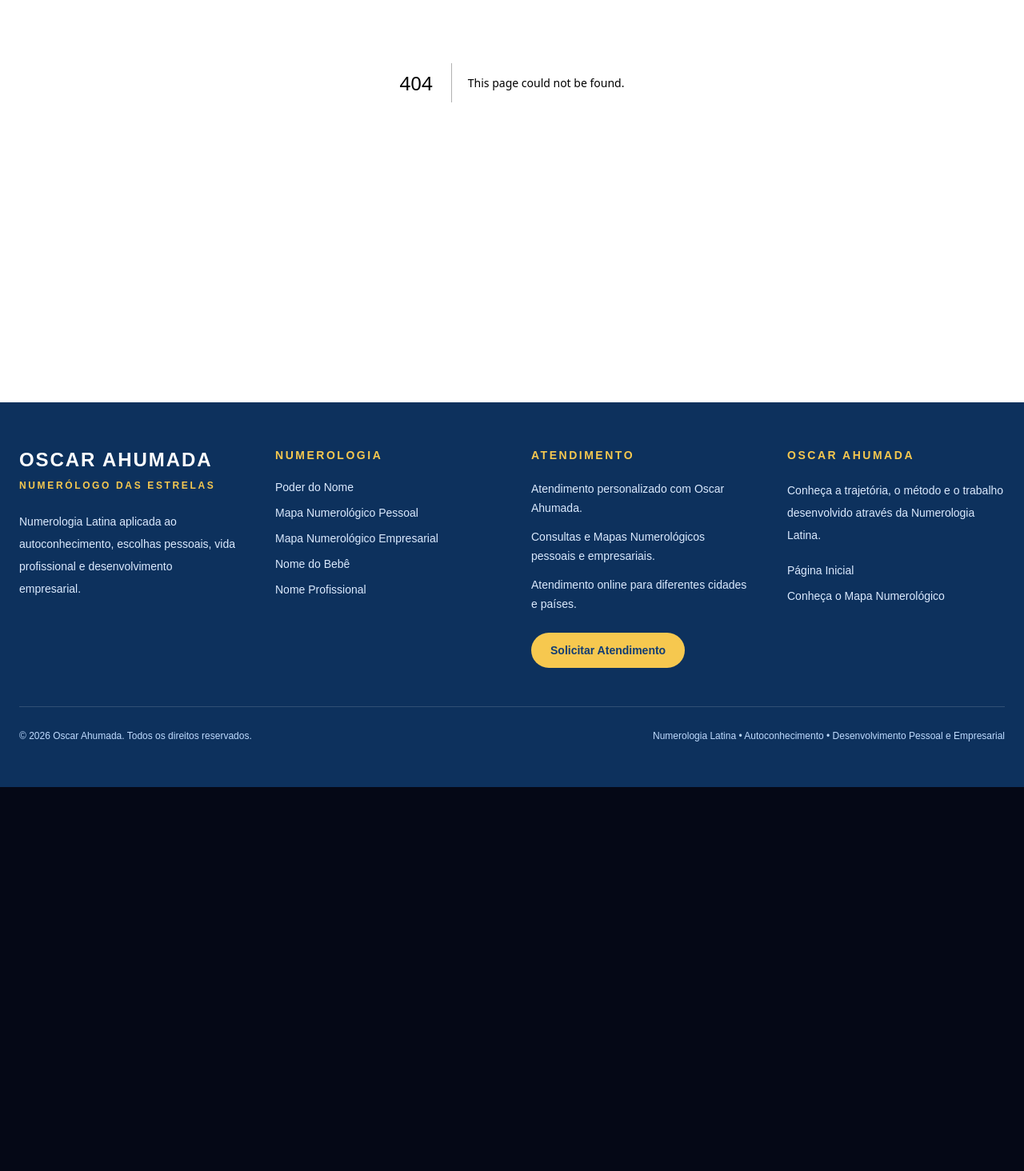
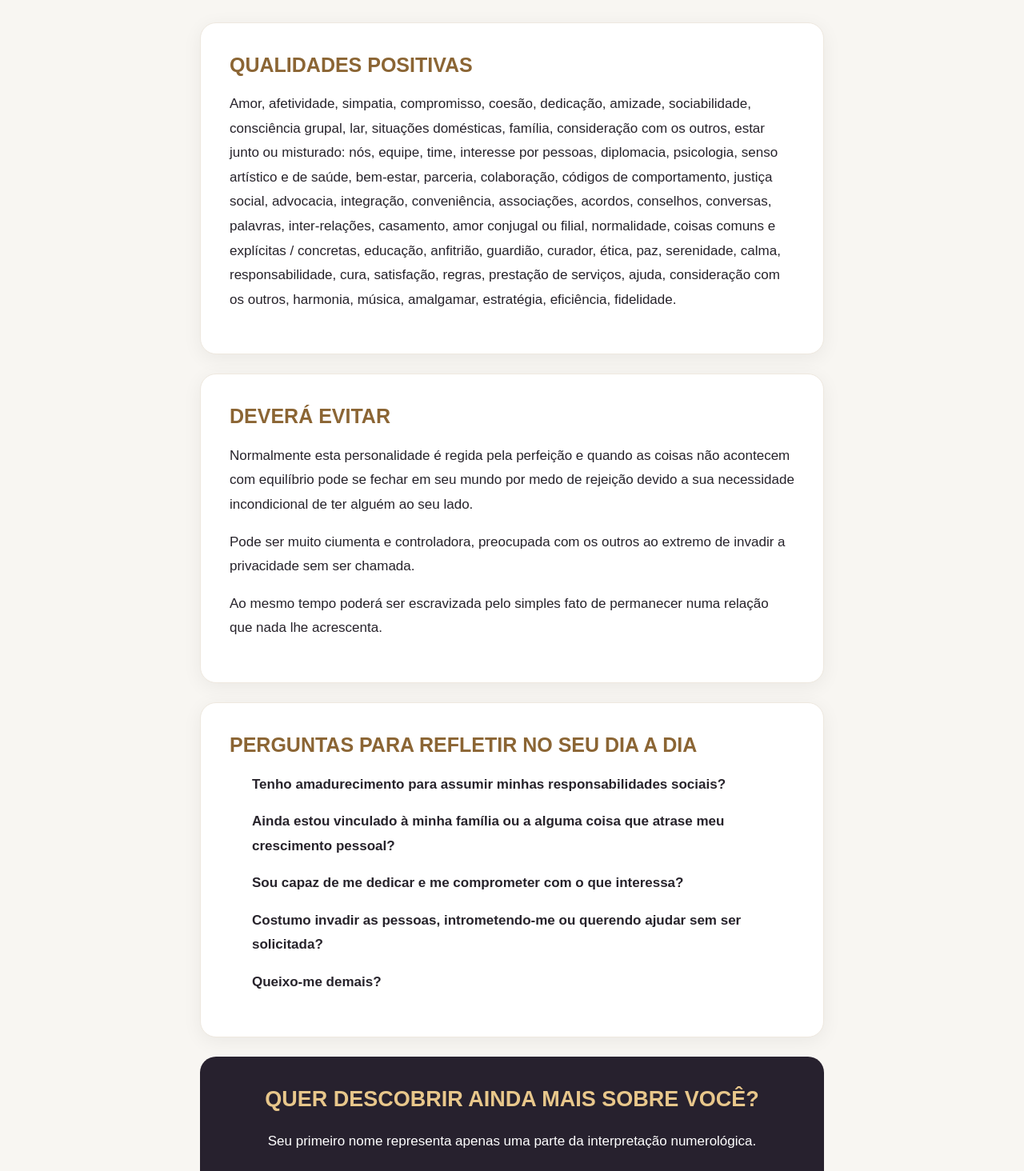
Before and after one commit to consultasdosite-dot/oscar-ahumada-site, a Next.js app: page /nomes/deyse in a window 1280 px wide. Before the commit this address had no page. Shown: the part 386-1850 px from the top of the page at 80% size. Before the commit the page ends 1370 px from the top, so only its background shows below. Built offline with nearby package versions, Linux system fonts and the light colour scheme.

Commit message:
Atualizar paginas dos nomes e adicionar Deyse

```diff
--- a/app/nomes/alcea/page.tsx
+++ b/app/nomes/alcea/page.tsx
@@ -106,7 +106,7 @@ export default function PaginaAlcea() {
 
         <section style={convite}>
           <h2 style={tituloConvite}>
-            ALCÉA, QUER DESCOBRIR AINDA MAIS SOBRE VOCÊ?
+            QUER DESCOBRIR AINDA MAIS SOBRE VOCÊ?
           </h2>
 
           <p style={textoConvite}>
--- a/app/nomes/ana/page.tsx
+++ b/app/nomes/ana/page.tsx
@@ -98,7 +98,7 @@ export default function PaginaAna() {
 
         <section style={convite}>
           <h2 style={tituloConvite}>
-            ANA, QUER DESCOBRIR AINDA MAIS SOBRE VOCÊ?
+          QUER DESCOBRIR AINDA MAIS SOBRE VOCÊ?
           </h2>
 
           <p style={textoConvite}>
--- a/app/nomes/carol/page.tsx
+++ b/app/nomes/carol/page.tsx
@@ -47,7 +47,7 @@ export default function PaginaCarol() {
         </section>
 
         <section style={convite}>
-          <h2 style={tituloConvite}>CAROL, QUER DESCOBRIR AINDA MAIS SOBRE VOCÊ?</h2>
+          <h2 style={tituloConvite}>QUER DESCOBRIR AINDA MAIS SOBRE VOCÊ?</h2>
           <p style={textoConvite}>Seu primeiro nome representa apenas uma parte da interpretação numerológica.</p>
           <p style={textoConvite}>Conheça o que seu nome completo e sua data de nascimento podem revelar sobre seus potenciais, desafios e caminhos de vida.</p>
           <a href="/nomes/quero-saber-tudo" style={botaoVerde}>QUERO SABER TUDO</a>
--- /dev/null
+++ b/app/nomes/deyse/page.tsx
@@ -0,0 +1,77 @@
+import type { CSSProperties } from "react";
+
+const qualidades = "Amor, afetividade, simpatia, compromisso, coesão, dedicação, amizade, sociabilidade, consciência grupal, lar, situações domésticas, família, consideração com os outros, estar junto ou misturado: nós, equipe, time, interesse por pessoas, diplomacia, psicologia, senso artístico e de saúde, bem-estar, parceria, colaboração, códigos de comportamento, justiça social, advocacia, integração, conveniência, associações, acordos, conselhos, conversas, palavras, inter-relações, casamento, amor conjugal ou filial, normalidade, coisas comuns e explícitas / concretas, educação, anfitrião, guardião, curador, ética, paz, serenidade, calma, responsabilidade, cura, satisfação, regras, prestação de serviços, ajuda, consideração com os outros, harmonia, música, amalgamar, estratégia, eficiência, fidelidade.";
+const evitar = [
+  "Normalmente esta personalidade é regida pela perfeição e quando as coisas não acontecem com equilíbrio pode se fechar em seu mundo por medo de rejeição devido a sua necessidade incondicional de ter alguém ao seu lado.",
+  "Pode ser muito ciumenta e controladora, preocupada com os outros ao extremo de invadir a privacidade sem ser chamada.",
+  "Ao mesmo tempo poderá ser escravizada pelo simples fato de permanecer numa relação que nada lhe acrescenta."
+];
+const perguntas = [
+  "Tenho amadurecimento para assumir minhas responsabilidades sociais?",
+  "Ainda estou vinculado à minha família ou a alguma coisa que atrase meu crescimento pessoal?",
+  "Sou capaz de me dedicar e me comprometer com o que interessa?",
+  "Costumo invadir as pessoas, intrometendo-me ou querendo ajudar sem ser solicitada?",
+  "Queixo-me demais?"
+];
+
+export default function PaginaDeyse() {
+  return (
+    <main style={pagina}>
+      <div style={container}>
+        <header style={cabecalho}>
+          <p style={assinatura}>OSCAR AHUMADA — NUMERÓLOGO DAS ESTRELAS</p>
+          <img src="/Caracurso1.png" alt="Oscar Ahumada — Numerólogo das Estrelas" style={foto} />
+        </header>
+
+        <section style={secaoCards}>
+          <article style={card}>
+            <h2 style={tituloCard}>QUALIDADES POSITIVAS</h2>
+            <p style={textoCard}>{qualidades}</p>
+          </article>
+
+          <article style={card}>
+            <h2 style={tituloCard}>DEVERÁ EVITAR</h2>
+            {evitar.map((texto) => (
+              <p key={texto} style={textoCard}>{texto}</p>
+            ))}
+          </article>
+
+          <article style={card}>
+            <h2 style={tituloCard}>PERGUNTAS PARA REFLETIR NO SEU DIA A DIA</h2>
+            <ul style={listaPerguntas}>
+              {perguntas.map((pergunta) => (
+                <li key={pergunta} style={itemLista}>{pergunta}</li>
+              ))}
+            </ul>
+          </article>
+        </section>
+
+        <section style={convite}>
+          <h2 style={tituloConvite}>QUER DESCOBRIR AINDA MAIS SOBRE VOCÊ?</h2>
+          <p style={textoConvite}>Seu primeiro nome representa apenas uma parte da interpretação numerológica.</p>
+          <p style={textoConvite}>Conheça o que seu nome completo e sua data de nascimento podem revelar sobre seus potenciais, desafios e caminhos de vida.</p>
+          <a href="/nomes/quero-saber-tudo" style={botaoVerde}>QUERO SABER TUDO</a>
+          <p style={rodape}>Oscar Ahumada — Numerólogo das Estrelas</p>
+        </section>
+      </div>
+    </main>
+  );
+}
+
+const pagina: CSSProperties = { minHeight: "100vh", backgroundColor: "#f8f6f2", color: "#27232b", padding: "32px 16px 64px", fontFamily: "Arial, sans-serif" };
+const container: CSSProperties = { maxWidth: 780, margin: "0 auto" };
+const cabecalho: CSSProperties = { textAlign: "center", marginBottom: 30 };
+const assinatura: CSSProperties = { color: "#96703b", fontSize: 13, fontWeight: 700, letterSpacing: 1.2, lineHeight: 1.5, margin: "0 0 18px" };
+const titulo: CSSProperties = { fontSize: "clamp(25px, 4vw, 32px)", fontWeight: 700, lineHeight: 1.3, maxWidth: 700, margin: "0 auto 24px" };
+const foto: CSSProperties = { display: "block", width: "100%", maxWidth: 300, height: "auto", margin: "0 auto", borderRadius: 18 };
+const secaoCards: CSSProperties = { display: "grid", gridTemplateColumns: "1fr", gap: 24 };
+const card: CSSProperties = { display: "block", backgroundColor: "#ffffff", border: "1px solid #eee8df", borderRadius: 20, padding: "clamp(22px, 5vw, 36px)", boxShadow: "0 5px 24px rgba(0,0,0,0.06)" };
+const tituloCard: CSSProperties = { fontSize: "clamp(20px, 4vw, 25px)", fontWeight: 700, color: "#8b6534", lineHeight: 1.3, margin: "0 0 18px" };
+const textoCard: CSSProperties = { fontSize: 17, lineHeight: 1.8, margin: "0 0 16px" };
+const listaPerguntas: CSSProperties = { paddingLeft: 24, margin: 0, fontSize: 17, lineHeight: 1.8, fontWeight: 700 };
+const itemLista: CSSProperties = { marginBottom: 16, paddingLeft: 4 };
+const convite: CSSProperties = { backgroundColor: "#27212e", color: "#ffffff", textAlign: "center", borderRadius: 20, padding: "clamp(22px, 5vw, 36px)", marginTop: 24 };
+const tituloConvite: CSSProperties = { fontSize: "clamp(22px, 4vw, 27px)", fontWeight: 700, color: "#e8c78b", lineHeight: 1.3, margin: "0 0 20px" };
+const textoConvite: CSSProperties = { fontSize: 17, lineHeight: 1.8, margin: "0 0 16px" };
+const botaoVerde: CSSProperties = { display: "inline-block", backgroundColor: "#16803c", color: "#ffffff", textDecoration: "none", fontSize: 17, fontWeight: 700, padding: "18px 28px", borderRadius: 12, marginTop: 12 };
+const rodape: CSSProperties = { fontSize: 13, marginTop: 24 };
--- a/app/nomes/tais/page.tsx
+++ b/app/nomes/tais/page.tsx
@@ -47,7 +47,7 @@ export default function PaginaTais() {
         </section>
 
         <section style={convite}>
-          <h2 style={tituloConvite}>TAIS, QUER DESCOBRIR AINDA MAIS SOBRE VOCÊ?</h2>
+          <h2 style={tituloConvite}>QUER DESCOBRIR AINDA MAIS SOBRE VOCÊ?</h2>
           <p style={textoConvite}>Seu primeiro nome representa apenas uma parte da interpretação numerológica.</p>
           <p style={textoConvite}>Conheça o que seu nome completo e sua data de nascimento podem revelar sobre seus potenciais, desafios e caminhos de vida.</p>
           <a href="/nomes/quero-saber-tudo" style={botaoVerde}>QUERO SABER TUDO</a>
```
